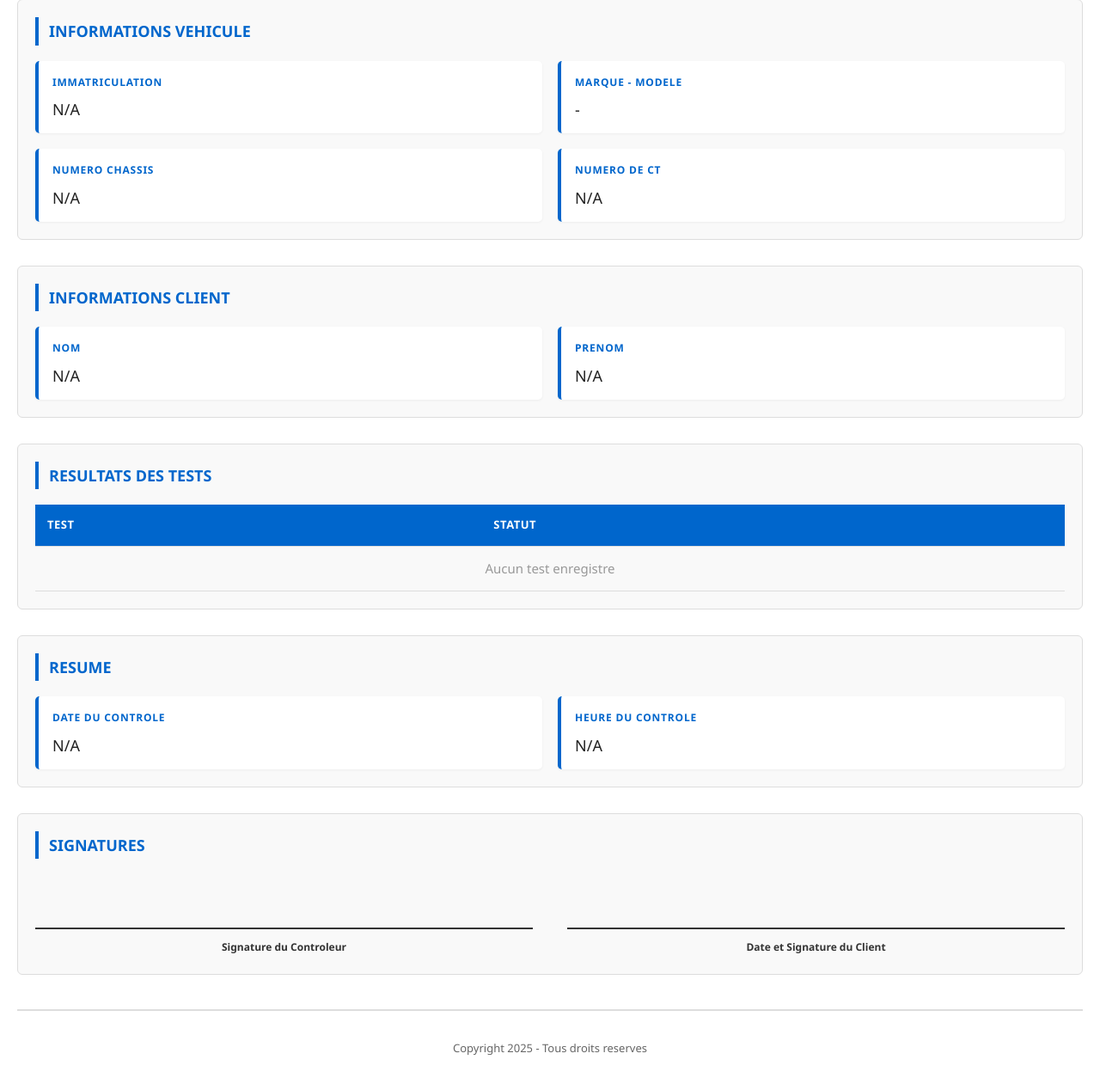
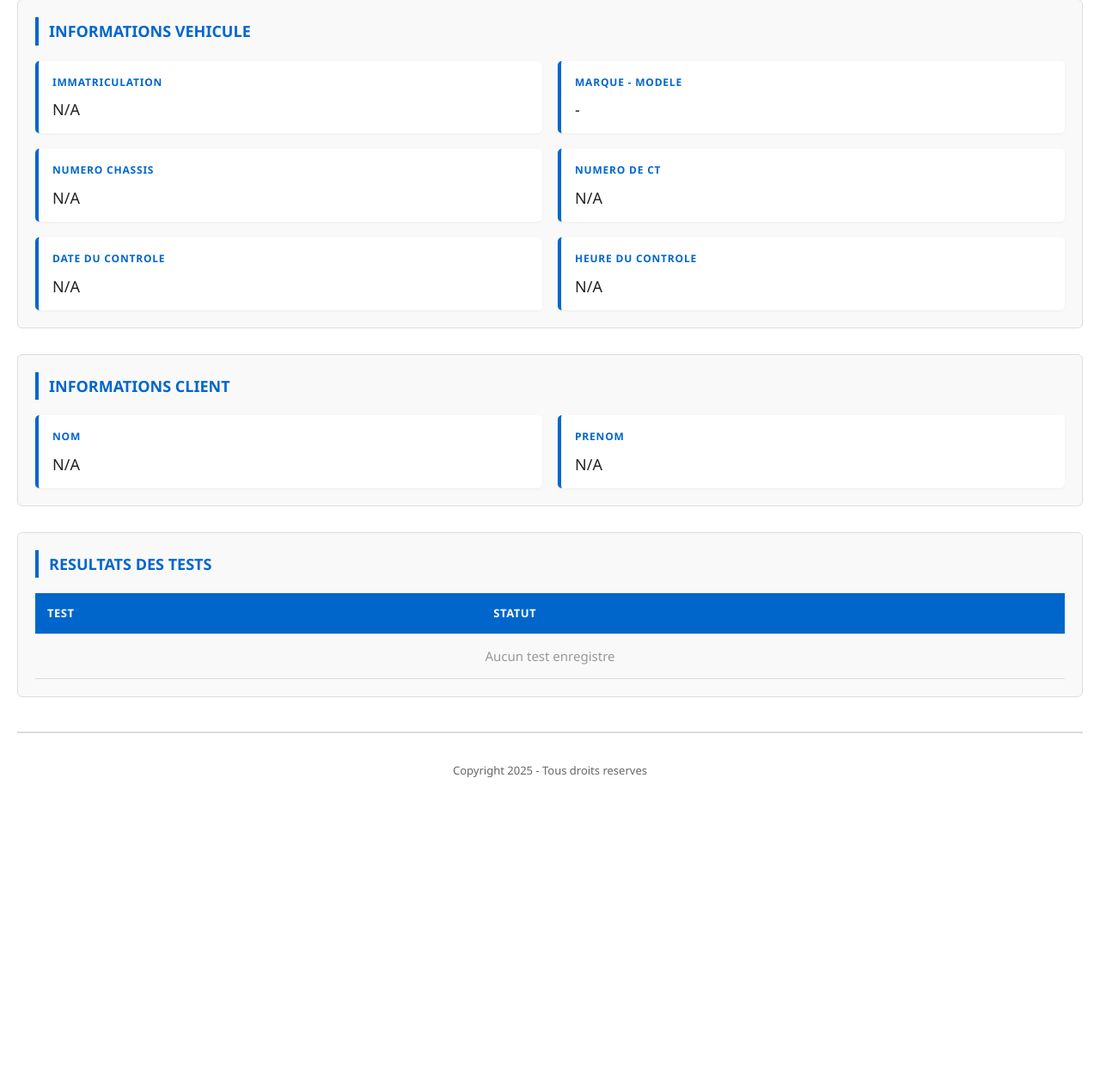
Before and after one commit to chronost82/DMS_Nougaro_Ap3, a CodeIgniter 4 app: the page made by app/Views/controleTechnique/restitution.php in a window 1280 px wide. Shown: the part 188-1449 px from the top of the page at 86% size. After the commit the page ends 1093 px from the top, so only its background shows below. Run offline with PHP 8.4 and a stand-in for CodeIgniter, Linux system fonts and the light colour scheme; the template is opened without the code that fills it, so the values that code supplies are empty; some libraries are stand-ins or nearby versions.

Commit message:
💄 Met à jour la gestion des demandes
- 🔧 Ajoute le paramètre de statut lors de la suppression d'une demande
- 💄 Affiche la date et l'heure du contrôle dans la restitution
- 🔥 Supprime les sections de résumé et de signature dans la restitution

```diff
--- a/app/Views/controleTechnique/restitution.php
+++ b/app/Views/controleTechnique/restitution.php
@@ -233,6 +233,14 @@
                 <div class="info-label">Numero de CT</div>
                 <div class="info-value"><?= esc($ct['NUMCT'] ?? 'N/A') ?></div>
             </div>
+            <div class="info-item">
+                <div class="info-label">Date du controle</div>
+                <div class="info-value"><?= esc($ct['DATECT'] ?? 'N/A') ?></div>
+            </div>
+            <div class="info-item">
+                <div class="info-label">Heure du controle</div>
+                <div class="info-value"><?= esc($ct['HEURE'] ?? 'N/A') ?></div>
+            </div>
         </div>
     </div>
 
@@ -299,34 +307,6 @@
         </div>
     <?php endif; ?>
 
-    <!-- Resume -->
-    <div class="restitution-section">
-        <h2>RESUME</h2>
-        <div class="info-grid">
-            <div class="info-item">
-                <div class="info-label">Date du controle</div>
-                <div class="info-value"><?= esc($ct['DATECT'] ?? 'N/A') ?></div>
-            </div>
-            <div class="info-item">
-                <div class="info-label">Heure du controle</div>
-                <div class="info-value"><?= esc($ct['HEURE'] ?? 'N/A') ?></div>
-            </div>
-        </div>
-    </div>
-
-    <!-- Signature -->
-    <div class="restitution-section">
-        <h2>SIGNATURES</h2>
-        <div class="signature-section">
-            <div class="signature-box">
-                <div class="signature-line">Signature du Controleur</div>
-            </div>
-            <div class="signature-box">
-                <div class="signature-line">Date et Signature du Client</div>
-            </div>
-        </div>
-    </div>
-
     <div class="footer">
         <p style="margin-top: 12px;">Copyright <?= date('Y') ?> - Tous droits reserves</p>
     </div>
--- a/app/Views/dashboard/GestionDemandes.php
+++ b/app/Views/dashboard/GestionDemandes.php
@@ -129,6 +129,7 @@ $valOrPlaceholder = static function ($v) {
                                             <form method="get" action="<?= url_to('admin-suppr-demande-en-attente', $c['IDDEMANDE']) ?>" style="display:inline" onsubmit="return confirm('Êtes-vous sûr de vouloir supprimer ?');">
                                                 <?= csrf_field() ?>
                                                 <input type="hidden" name="id" value="<?= esc($c['IDDEMANDE'] ?? '') ?>">
+                                                <input type="hidden" name="status" value="attente">
                                                 <button type="submit" class="btn-danger" title="Supprimer">Supprimer</button>
                                             </form>
                                         </div>
@@ -137,6 +138,7 @@ $valOrPlaceholder = static function ($v) {
                                             <form method="get" action="<?= url_to('admin-suppr-demande-valide', $c['IDCLIENT'] ?? 0) ?>" style="display:inline" onsubmit="return confirm('Êtes-vous sûr de vouloir supprimer la demande ?');">
                                                 <?= csrf_field() ?>
                                                 <input type="hidden" name="id" value="<?= esc($c['IDCLIENT'] ?? '') ?>">
+                                                <input type="hidden" name="status" value="validee">
                                                 <button type="submit" class="btn-danger" title="Supprimer">Supprimer</button>
                                             </form>
                                         </div>
@@ -145,6 +147,7 @@ $valOrPlaceholder = static function ($v) {
                                             <form method="get" action="<?= url_to('admin-suppr-demande-valide', $c['IDCLIENT'] ?? 0) ?>" style="display:inline" onsubmit="return confirm('Êtes-vous sûr de vouloir supprimer la demande ?');">
                                                 <?= csrf_field() ?>
                                                 <input type="hidden" name="id" value="<?= esc($c['IDCLIENT'] ?? '') ?>">
+                                                <input type="hidden" name="status" value="terminee">
                                                 <button type="submit" class="btn-danger" title="Supprimer">Supprimer</button>
                                             </form>
                                         </div>
```
Also changed, not shown: app/Controllers/DemandeController.php (+5 -3 lines).
